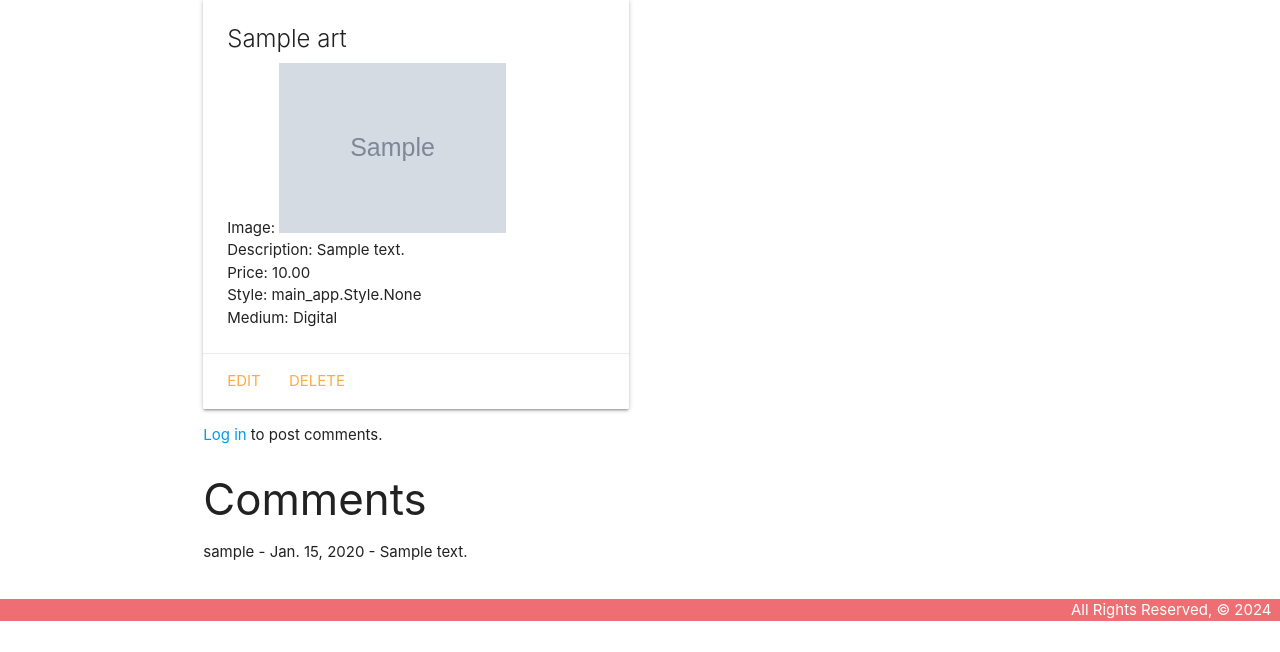
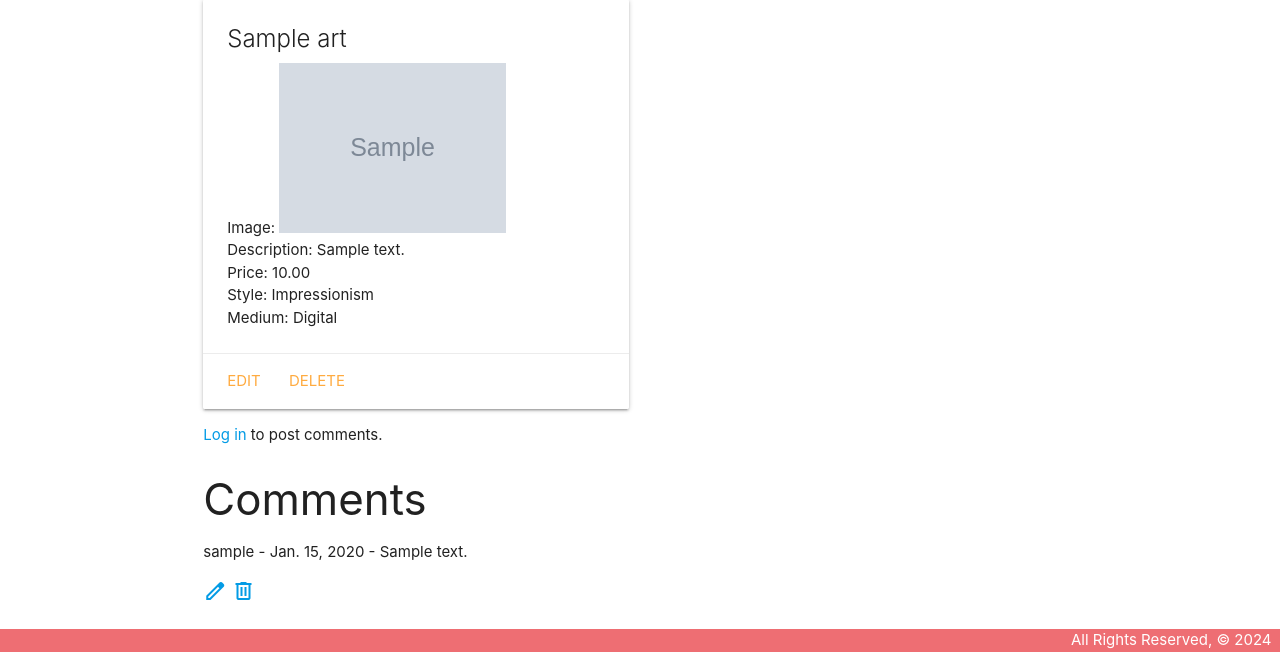
Before and after one commit to leon988/PG2, a Django app: page /art/1/ in a window 1280 px wide. Shown: the part 209-861 px from the top of the page. Before the commit the page ends 830 px from the top, so only its background shows below. Run offline with Django 5.2, Linux system fonts and the light colour scheme; tables that the repository leaves empty hold one stand-in row (values such as "Sample post"); grey boxes marked "Sample" are stand-in pictures.

Commit message:
Add delete

```diff
--- a/main_app/templates/base.html
+++ b/main_app/templates/base.html
@@ -13,7 +13,7 @@
     <!-- our beautiful css attempt -->
     <link rel="stylesheet" type="text/css" href="{% static 'css/style.css' %}">
     <script src="https://cdnjs.cloudflare.com/ajax/libs/materialize/1.0.0/js/materialize.min.js"></script>
-
+    <link rel="stylesheet" href="https://fonts.googleapis.com/css2?family=Material+Symbols+Outlined:opsz,wght,FILL,GRAD@20..48,100..700,0..1,-50..200" />
 </head>
 
 <body>
--- a/main_app/templates/main_app/art_detail.html
+++ b/main_app/templates/main_app/art_detail.html
@@ -13,7 +13,10 @@
                 <!-- <p>Date: {{ art.date }}</p> -->
                 <p>Price: {{ art.price }}</p>
                 <!-- <p>Likes: {{ art.like }}</p> -->
-                <p>Style: {{ art.style }}</p>
+                <p>Style:
+                {% for style in art.style.all %}
+                {{ style.get_name_display }}</p>
+                {% endfor %}
                 <p>Medium: {{ art.medium }}</p>
 
                 <!-- TODO: this will be done when we get to Django Authentication -->
@@ -38,13 +41,20 @@
         {% endif %}
 
         <!-- working -->
-
+        <div>
             <h3>Comments</h3>
             {% for comment in art.comment_set.all %}
             <p>{{ comment.user }} - {{ comment.date }} - {{ comment.comment }}</p>
+            <a href="{% url 'comments_update' comment.pk %}">
+                <span class="material-symbols-outlined">edit</span>
+            </a>
+            <a href="{% url 'comments_delete' comment.pk %}">
+                <span class="material-symbols-outlined">delete</span>
+            </a>
             {% empty %}
             <p>No comments yet.</p>
             {% endfor %}
+        </div>
 
     </div>
 </div>
--- a/main_app/urls.py
+++ b/main_app/urls.py
@@ -29,8 +29,8 @@ urlpatterns = [
   path('comment/<int:pk>/', views.CommentDetail.as_view(), name='comments_detail'),
   path('comment/create/', views.CommentCreate.as_view(), name='comments_create'),
   path('art/<int:pk>/comment/create/', views.CommentCreate.as_view(), name='comments_create'),
-  path('comment/<int:pk>/update/', views.CommentUpdate.as_view(), name='comments_update'),
-  path('comment/<int:pk>/delete/', views.CommentDelete.as_view(), name='comments_delete'),
+  path('comment/<int:pk>/comment/update/', views.CommentUpdate.as_view(), name='comments_update'),
+  path('comment/<int:pk>/comment/delete/', views.CommentDelete.as_view(), name='comments_delete'),
 
   # Model 5 - User
   path('accounts/signup/', views.signup, name='signup'),
--- a/main_app/views.py
+++ b/main_app/views.py
@@ -8,6 +8,7 @@ from django.contrib.auth.mixins import LoginRequiredMixin
 from .models import Art, Style, Medium, Comment
 from .forms import CommentForm
 from django.utils import timezone
+from django.urls import reverse_lazy
 
 # Create your views here.
 def home(request):
@@ -101,7 +102,9 @@ class CommentUpdate(LoginRequiredMixin, UpdateView):
 
 class CommentDelete(LoginRequiredMixin, DeleteView):
     model = Comment
-    success_url = '/comment'
+
+    def get_success_url(self):
+        return reverse_lazy('arts_detail', kwargs={'pk':self.object.art.pk})
 
 
 # SIGNUP
```
Also changed, not shown: main_app/templates/main_app/comment_confirm_delete.html (added, +14 -0 lines). Lines whose indentation alone changed are shown as unchanged.
